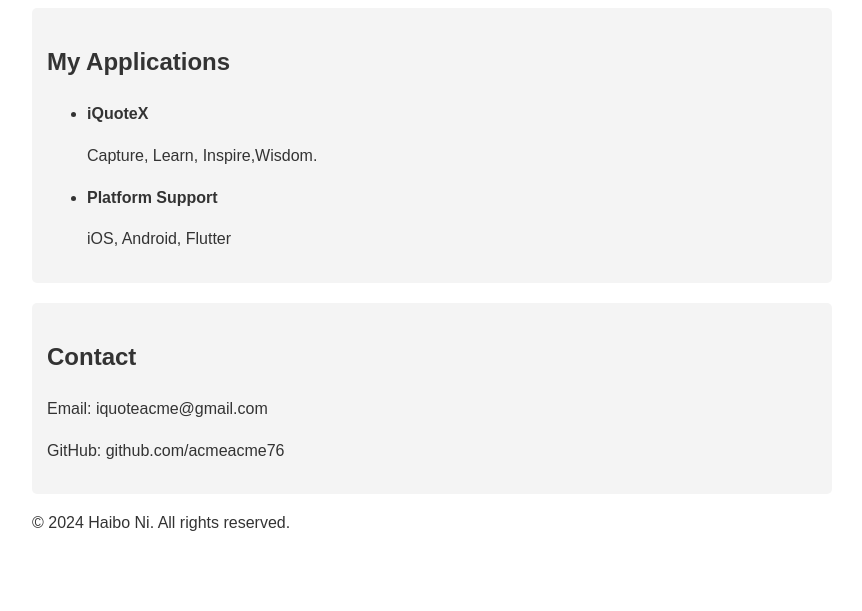
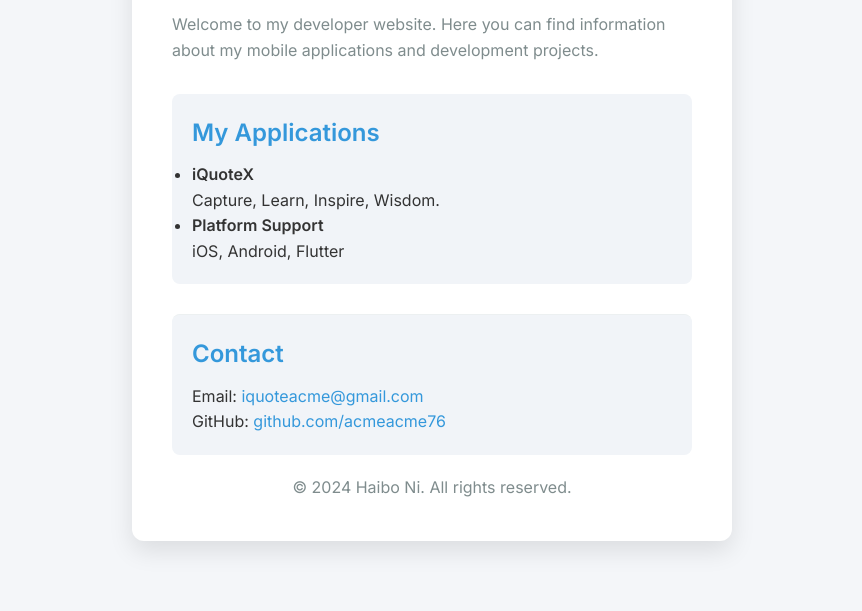
Before and after one commit to acmeacme76/acmeacme76.github.io, a plain HTML site: page index.html in a window 1280 px wide. Shown: the part 189-800 px from the top of the page, without its empty margins (208-1070 px from the left). Drawn offline with Linux system fonts and the light colour scheme.

Commit message:
Update index.html

```diff
--- a/index.html
+++ b/index.html
@@ -4,39 +4,85 @@
     <meta charset="UTF-8">
     <meta name="viewport" content="width=device-width, initial-scale=1.0">
     <title>Developer Portfolio</title>
+    <link href="https://fonts.googleapis.com/css2?family=Inter:wght@300;400;600&display=swap" rel="stylesheet">
     <style>
+        * {
+            margin: 0;
+            padding: 0;
+            box-sizing: border-box;
+        }
         body {
-            font-family: Arial, sans-serif;
-            max-width: 800px;
-            margin: 0 auto;
-            padding: 20px;
+            font-family: 'Inter', sans-serif;
             line-height: 1.6;
             color: #333;
+            background-color: #f4f6f9;
+            display: flex;
+            justify-content: center;
+            align-items: center;
+            min-height: 100vh;
+            padding: 20px;
+        }
+        .container {
+            background-color: white;
+            border-radius: 12px;
+            box-shadow: 0 10px 25px rgba(0,0,0,0.1);
+            padding: 40px;
+            max-width: 600px;
+            width: 100%;
         }
         h1 {
             color: #2c3e50;
+            margin-bottom: 15px;
+            font-size: 2.5em;
             border-bottom: 2px solid #3498db;
             padding-bottom: 10px;
         }
+        .intro {
+            color: #7f8c8d;
+            margin-bottom: 30px;
+        }
         .app-section {
-            background-color: #f4f4f4;
-            padding: 15px;
-            border-radius: 5px;
+            background-color: #f1f4f8;
+            border-radius: 8px;
+            padding: 20px;
+            margin-top: 20px;
+        }
+        .app-section h2 {
+            color: #3498db;
+            margin-bottom: 10px;
+        }
+        .contact {
+            margin-top: 30px;
+            border-top: 1px solid #ecf0f1;
+            padding-top: 20px;
+        }
+        a {
+            color: #3498db;
+            text-decoration: none;
+            transition: color 0.3s ease;
+        }
+        a:hover {
+            color: #2980b9;
+        }
+        footer {
+            text-align: center;
+            color: #7f8c8d;
             margin-top: 20px;
         }
     </style>
 </head>
 <body>
+    <div class="container">
         <h1>Developer Portfolio</h1>
 
-    <p>Welcome to my developer website. Here you can find information about my mobile applications and development projects.</p>
+        <p class="intro">Welcome to my developer website. Here you can find information about my mobile applications and development projects.</p>
 
         <div class="app-section">
             <h2>My Applications</h2>
             <ul>
                 <li>
                     <strong>iQuoteX</strong>
-                <p>Capture, Learn, Inspire,Wisdom.</p>
+                    <p>Capture, Learn, Inspire, Wisdom.</p>
                 </li>
                 <li>
                     <strong>Platform Support</strong>
@@ -45,14 +91,15 @@
             </ul>
         </div>
 
-    <div class="app-section">
+        <div class="app-section contact">
             <h2>Contact</h2>
-        <p>Email: iquoteacme@gmail.com</p>
-        <p>GitHub: github.com/acmeacme76</p>
+            <p>Email: <a href="mailto:iquoteacme@gmail.com">iquoteacme@gmail.com</a></p>
+            <p>GitHub: <a href="https://github.com/acmeacme76">github.com/acmeacme76</a></p>
         </div>
 
         <footer>
             <p>&copy; 2024 Haibo Ni. All rights reserved.</p>
         </footer>
+    </div>
 </body>
 </html>
```
Lines whose indentation alone changed are shown as unchanged.
